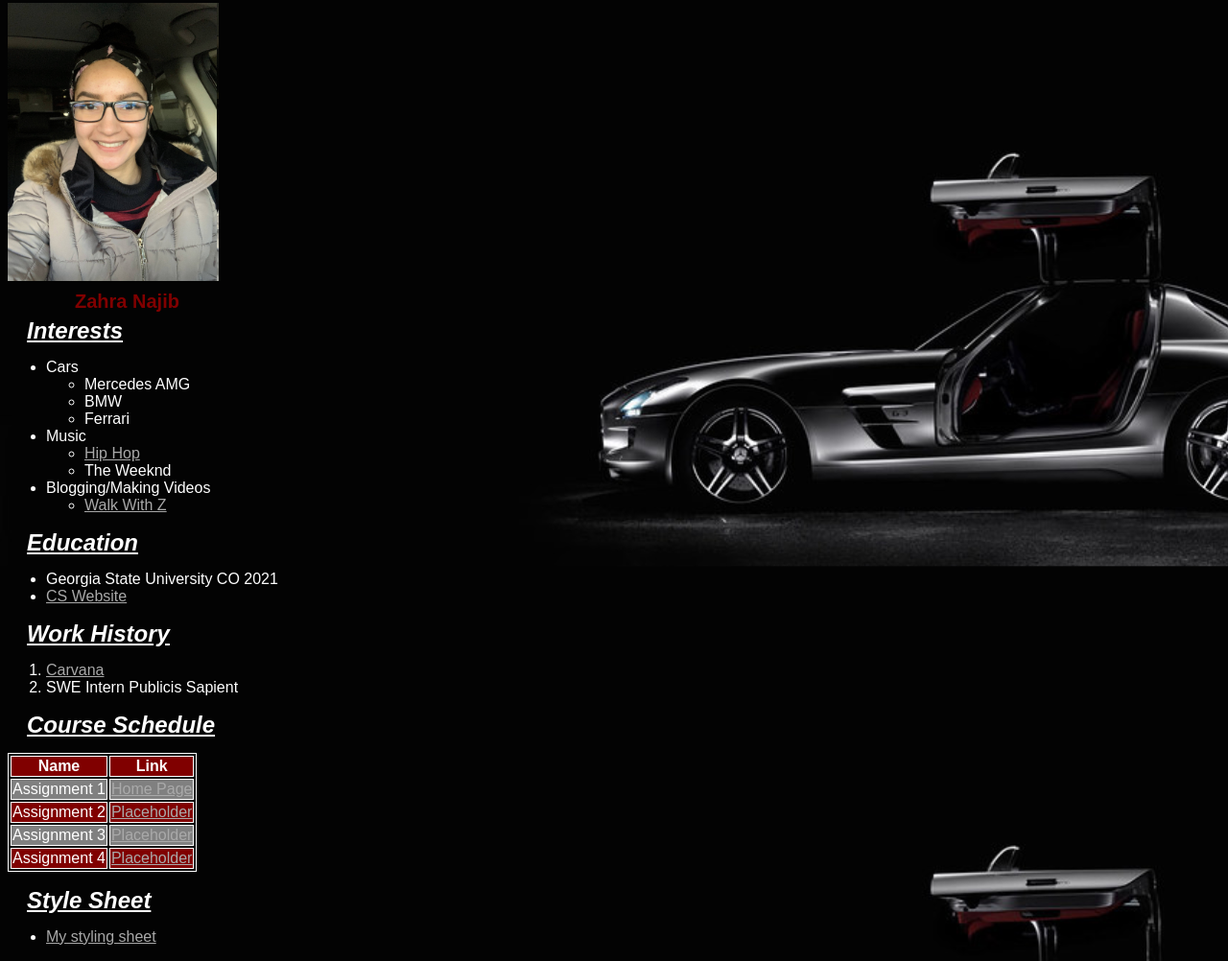
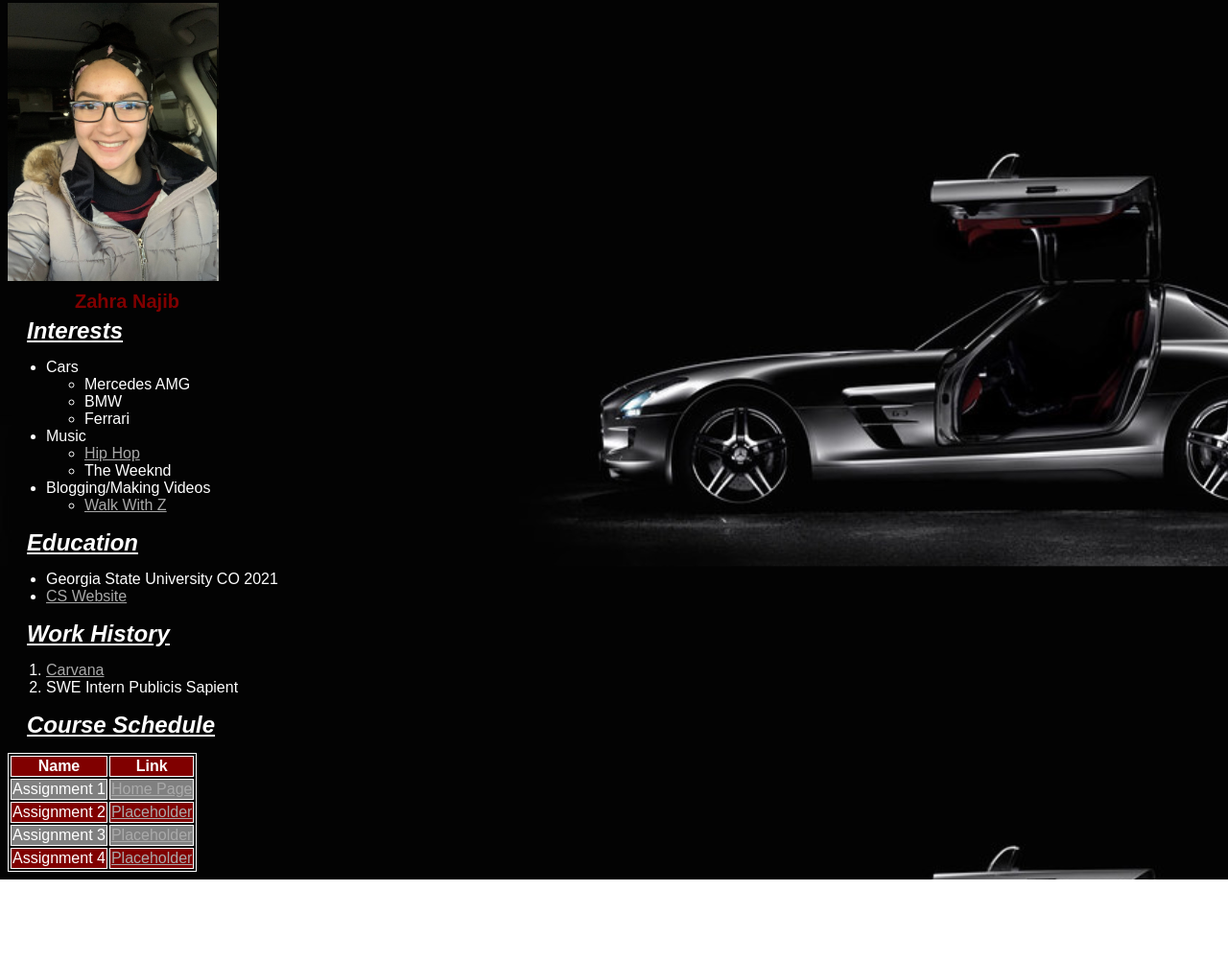
Before and after one commit to Zahrak759/My-Homepage-HTML, a plain HTML site: page home.html in a window 1280 px wide. Shown: the part 132-1134 px from the top of the page at 96% size. After the commit the page ends 1049 px from the top, so only its background shows below. Drawn offline with Linux system fonts and the light colour scheme.

Commit message:
name change

```diff
--- a/index.html
+++ b/home.html
@@ -63,11 +63,6 @@
               </tr>
             </table>
             </p3>
-            <h2> Style Sheet </h2>
-        <p1> <ul>
-              <li> <a href="https://codd.cs.gsu.edu/~znajib1/styleSheet.css">My styling sheet</a> </li>
-            </ul> </p1>
-
 
 
 </head>
```
